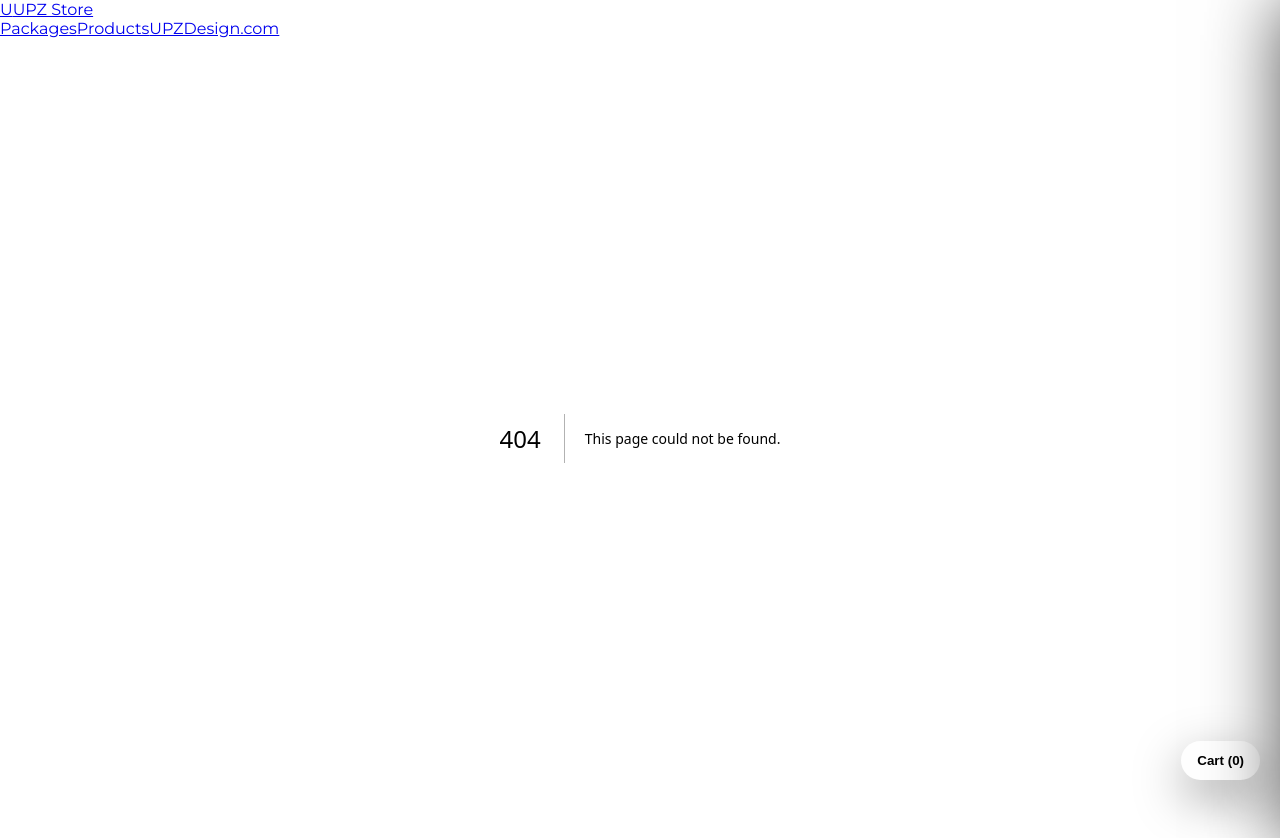
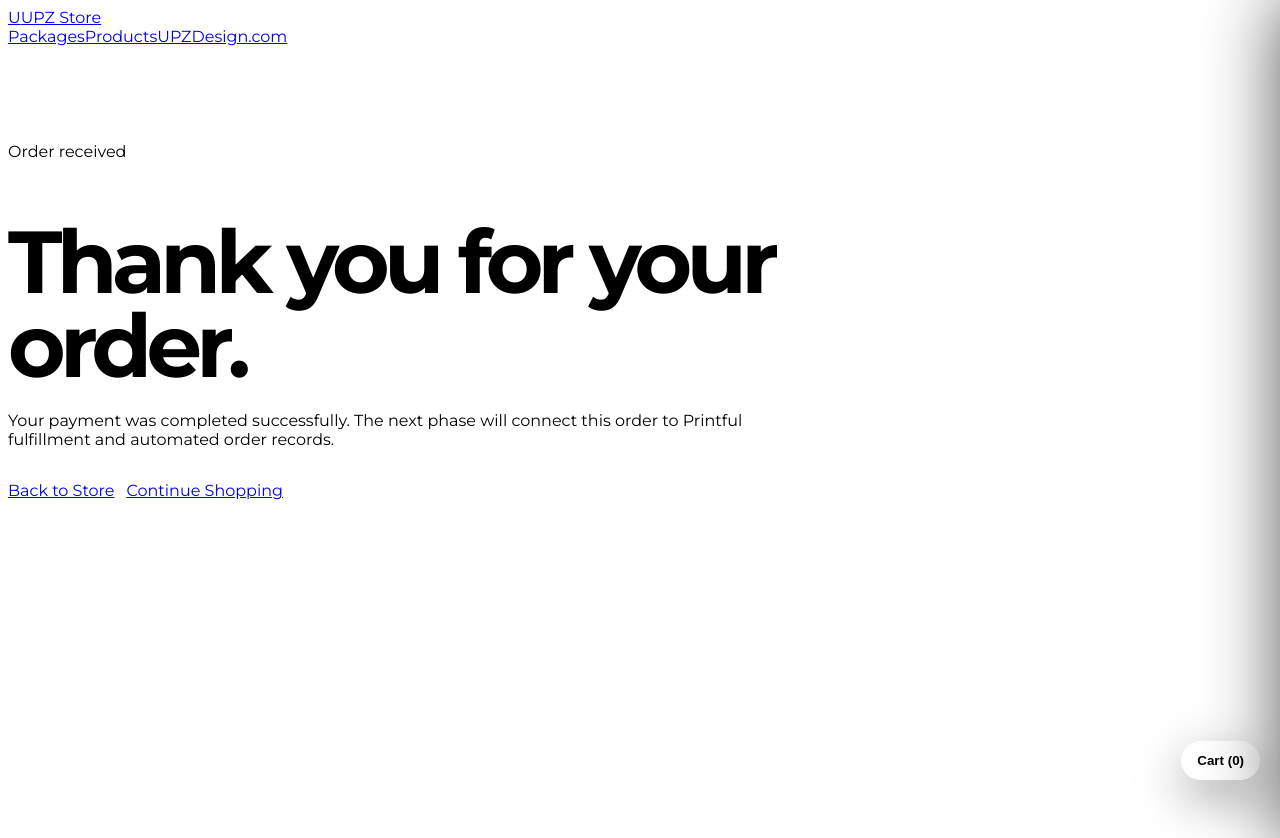
Before and after one commit to UpzDesign/store-upz, a Next.js app: page /checkout/success in a window 1280 px wide. Before the commit this address had no page. After the commit the page ends 800 px from the top, so only its background shows below. Built offline with nearby package versions, Linux system fonts and the light colour scheme.

Commit message:
Add checkout success page

```diff
--- /dev/null
+++ b/app/checkout/success/page.tsx
@@ -0,0 +1,33 @@
+import Link from "next/link";
+
+export default function CheckoutSuccessPage() {
+  return (
+    <main style={{ padding: "96px 0" }}>
+      <div className="container" style={{ maxWidth: 820 }}>
+        <div className="eyebrow">Order received</div>
+        <h1
+          style={{
+            fontSize: "clamp(42px, 7vw, 88px)",
+            lineHeight: 0.95,
+            letterSpacing: "-0.065em",
+            marginBottom: 24,
+          }}
+        >
+          Thank you for your order.
+        </h1>
+        <p className="lead" style={{ marginBottom: 32 }}>
+          Your payment was completed successfully. The next phase will connect this order
+          to Printful fulfillment and automated order records.
+        </p>
+        <div style={{ display: "flex", gap: 12, flexWrap: "wrap" }}>
+          <Link href="/" className="button">
+            Back to Store
+          </Link>
+          <Link href="/#products" className="button outline">
+            Continue Shopping
+          </Link>
+        </div>
+      </div>
+    </main>
+  );
+}
```
